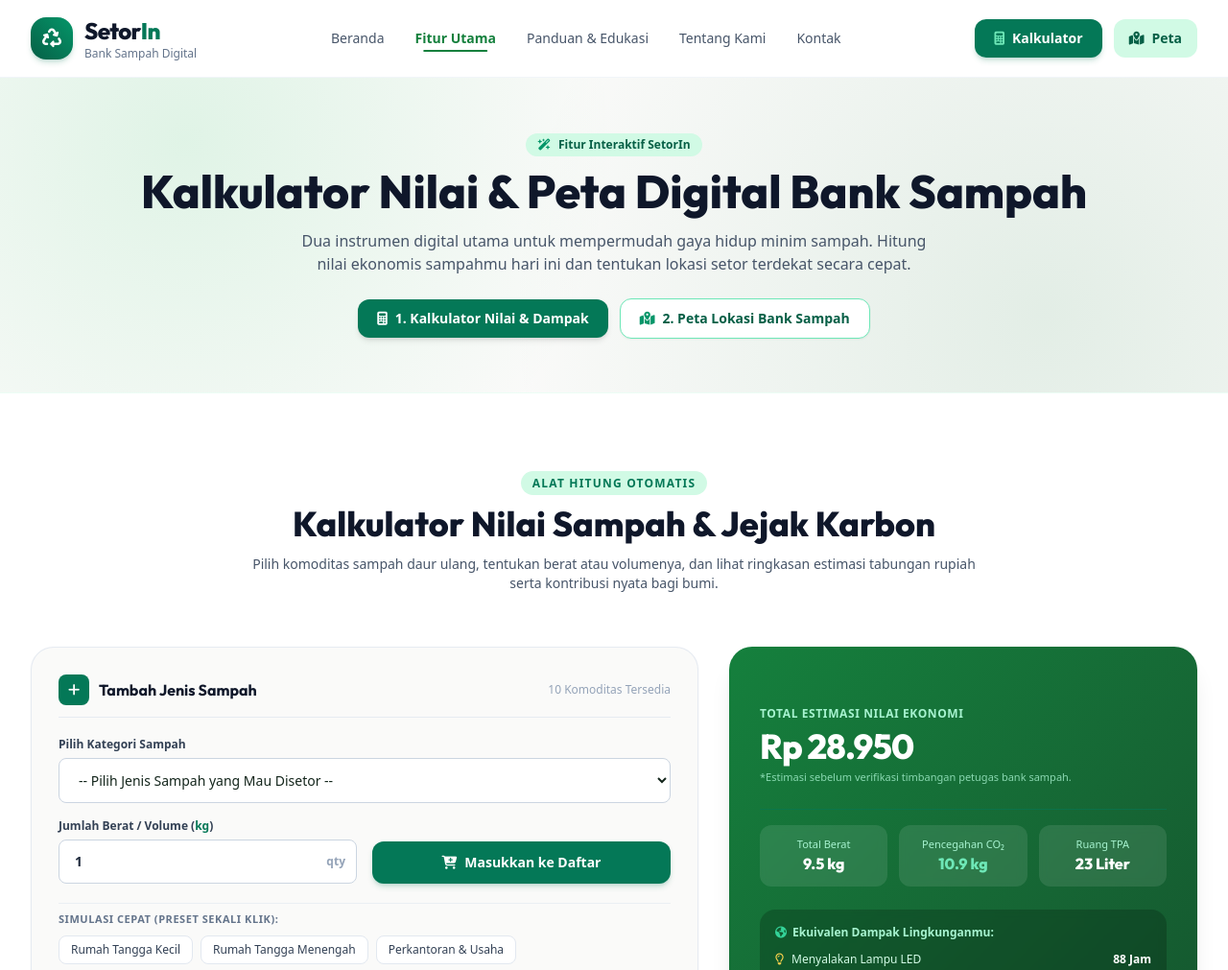
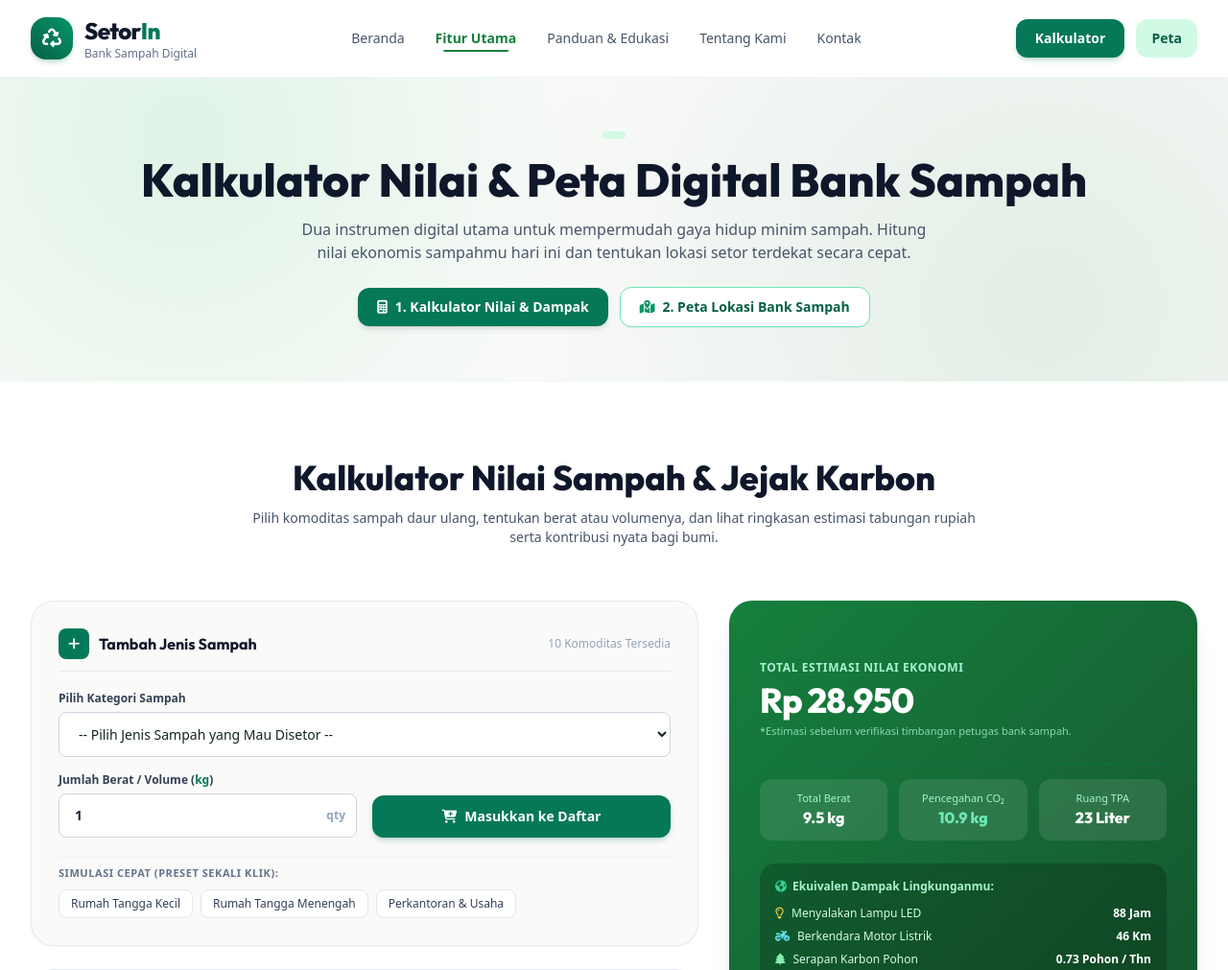
Before and after one commit to nanggalayudap/webdesign_EhAdaWargalab_technoversary_vol.II, a plain HTML site: page fitur.html in a window 1280 px wide. Shown: the top 1011 px of the page at 96% size. Drawn offline with nearby package versions, Linux system fonts and the light colour scheme.

Commit message:
feat: renew

```diff
--- a/fitur.html
+++ b/fitur.html
@@ -70,11 +70,9 @@
 
         <div class="hidden lg:flex items-center gap-3">
           <a href="#kalkulator" class="px-5 py-2.5 rounded-xl font-semibold text-sm text-white bg-emerald-700 hover:bg-emerald-800 shadow-md shadow-emerald-700/20 transition-all hover:-translate-y-0.5 flex items-center gap-2">
-            <i class="fa-solid fa-calculator text-emerald-300"></i>
             <span>Kalkulator</span>
           </a>
           <a href="#peta" class="px-4 py-2.5 rounded-xl font-semibold text-sm text-emerald-800 bg-emerald-100 hover:bg-emerald-200 transition-all flex items-center gap-2">
-            <i class="fa-solid fa-map-location-dot"></i>
             <span>Peta</span>
           </a>
         </div>
@@ -104,8 +102,6 @@
     <section class="gradient-hero py-14 border-b border-emerald-50">
       <div class="max-w-7xl mx-auto px-4 sm:px-6 lg:px-8 text-center">
         <div class="inline-flex items-center gap-2 px-3 py-1 rounded-full bg-emerald-100 text-emerald-800 text-xs font-semibold mb-3">
-          <i class="fa-solid fa-wand-magic-sparkles text-emerald-600"></i>
-          <span>Fitur Interaktif SetorIn</span>
         </div>
         <h1 class="text-3xl sm:text-4xl lg:text-5xl font-extrabold text-slate-900 font-heading mb-4">
           Kalkulator Nilai & Peta Digital Bank Sampah
@@ -136,7 +132,6 @@
       <div class="max-w-7xl mx-auto px-4 sm:px-6 lg:px-8">
 
         <div class="text-center max-w-3xl mx-auto mb-14 space-y-3">
-          <span class="text-xs font-bold tracking-widest text-emerald-700 uppercase bg-emerald-100 px-3 py-1 rounded-full">Alat Hitung Otomatis</span>
           <h2 class="text-3xl sm:text-4xl font-extrabold text-slate-900 font-heading">Kalkulator Nilai Sampah & Jejak Karbon</h2>
           <p class="text-sm text-slate-600">
             Pilih komoditas sampah daur ulang, tentukan berat atau volumenya, dan lihat ringkasan estimasi tabungan rupiah serta kontribusi nyata bagi bumi.
@@ -337,7 +332,6 @@
       <div class="max-w-7xl mx-auto px-4 sm:px-6 lg:px-8">
 
         <div class="text-center max-w-3xl mx-auto mb-12 space-y-3">
-          <span class="text-xs font-bold tracking-widest text-emerald-700 uppercase bg-emerald-100 px-3 py-1 rounded-full">Peta Digital OpenStreetMap</span>
           <h2 class="text-3xl sm:text-4xl font-extrabold text-slate-900 font-heading">Temukan Bank Sampah Terdekat</h2>
           <p class="text-sm text-slate-600">
             Jelajahi titik bank sampah resmi yang terdata, periksa jenis sampah yang diterima, jam buka, dan hubungi kontak penanggung jawab secara langsung.
```
